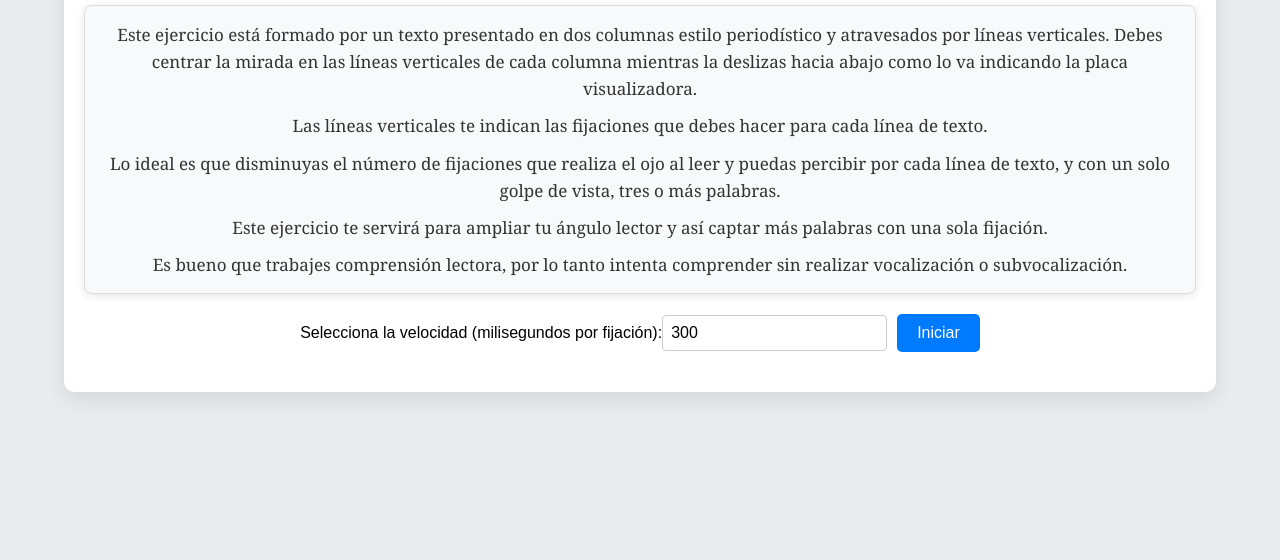
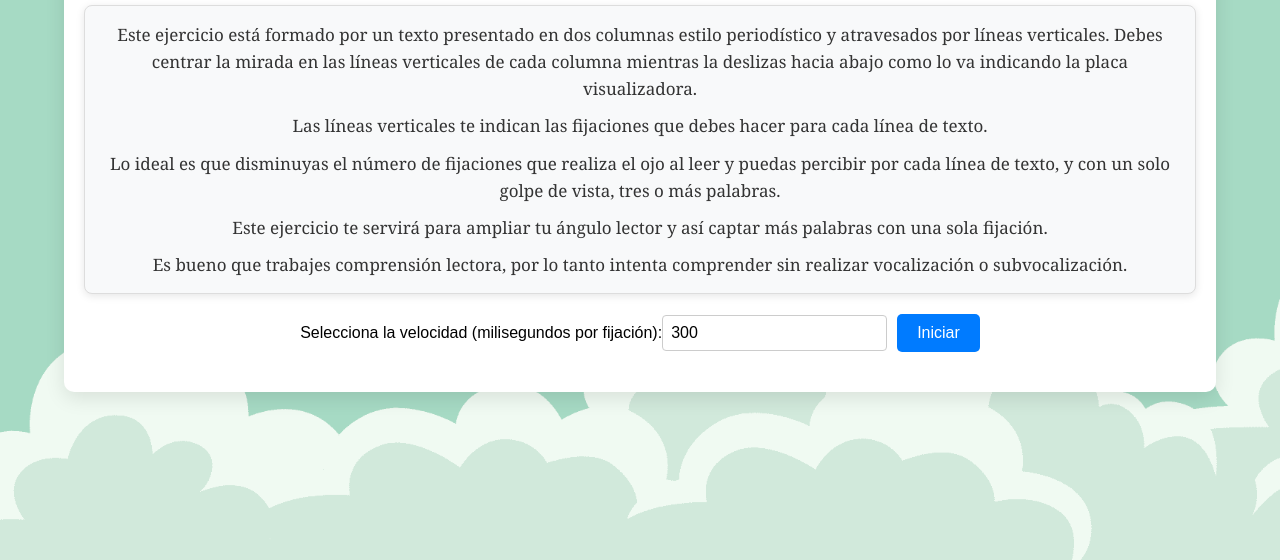
Before and after one commit to BreidysG/Ejercicio34LR, a plain HTML site: page index.html in a window 1280 px wide. Shown: the part 240-800 px from the top of the page. Drawn offline with Linux system fonts and the light colour scheme.

Commit message:
Ajustes en los estilos

```diff
--- a/styles.css
+++ b/styles.css
@@ -12,6 +12,8 @@ body {
     align-items: center;
     height: 100vh;
     overflow: hidden; /* Evitar desplazamiento */
+    background-image: url(/2.png);
+    background-size: cover;
 }
 
 body p{
```
Also changed, not shown: 2.png (added).
